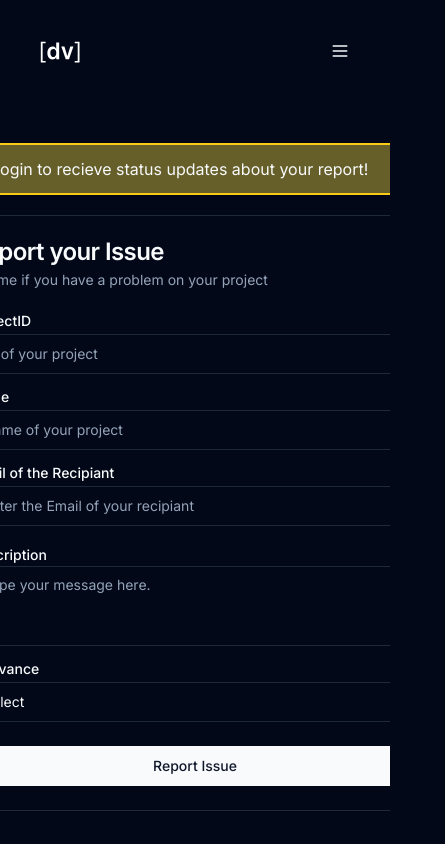
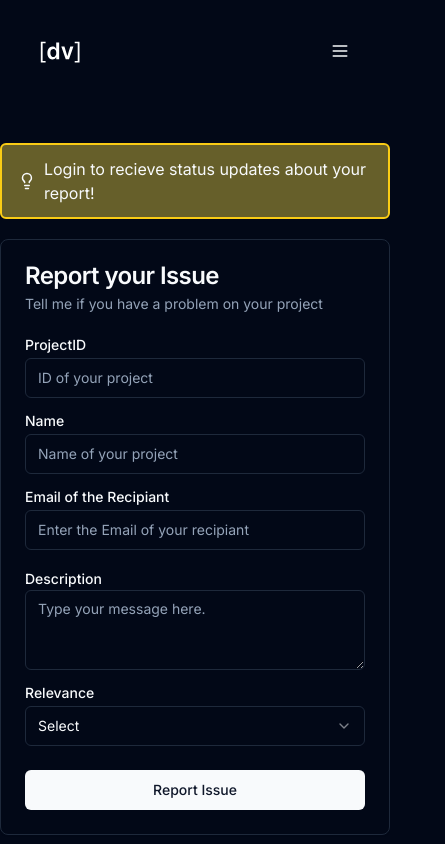
Before and after one commit to vLimax24/ticketsystem, a Next.js app: page /report in a window 390 px wide. Shown: the whole page, 445 px wide, since content can reach past the window. Built offline with nearby package versions, Linux system fonts and the light colour scheme; no server answers.

Commit message:
added responsivness

```diff
--- a/src/components/pageComponents/ticketCard/Card.tsx
+++ b/src/components/pageComponents/ticketCard/Card.tsx
@@ -73,11 +73,11 @@ export function CardForm() {
   return (
     <>
 
-      <div className='flex flex-col'>
+      <div className='flex flex-col items-center justify-center'>
         <div className='mb-5'>
           <LoginTip />
         </div>
-        <Card className="w-[500px]">
+        <Card className="w-full md:w-[500px] mx-2">
           <CardHeader>
             {message && (
                 <div
--- a/src/components/pageComponents/ticketCard/TicketCardLayout.tsx
+++ b/src/components/pageComponents/ticketCard/TicketCardLayout.tsx
@@ -6,7 +6,7 @@ interface TicketCardLayoutProps {
 
 const TicketCardLayout: React.FC<TicketCardLayoutProps> = ({ children }) => {
   return (
-    <div className='flex justify-center items-center mt-10'>
+    <div className='grid place-items-center mt-10'>
         {children}
     </div>
   )
```
